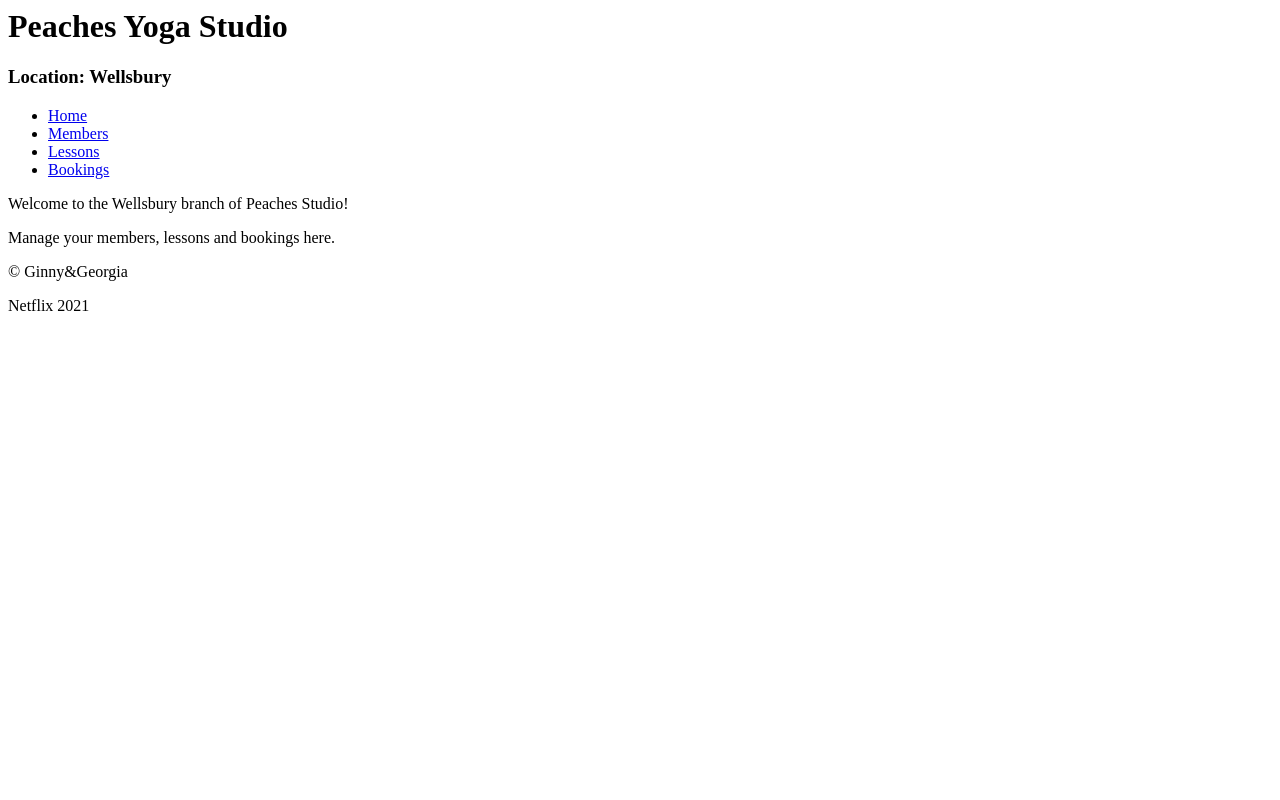
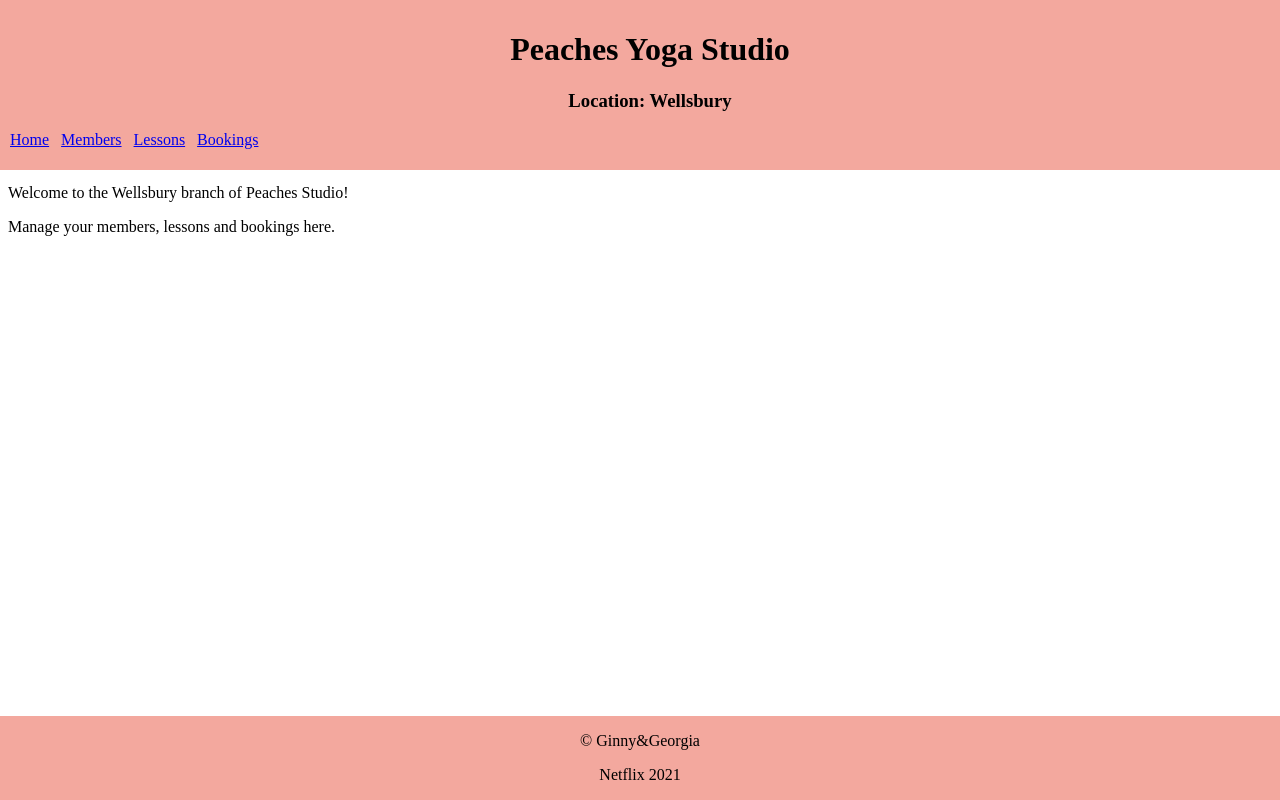
Before and after one commit to hollyhbrady/Peaches_Studio, a Flask app: page / in a window 1280 px wide. Run offline with Flask 2, Linux system fonts and the light colour scheme.

Commit message:
added css to base html

```diff
--- a/static/style.css
+++ b/static/style.css
@@ -0,0 +1,24 @@
+header {
+    align-items: center;
+    background-color: rgb(243, 168, 158);
+    padding: 10px;
+    position: fixed;
+    top: 0%;
+    left: 0%;
+    width: 100%;
+    height: 150px;
+}
+
+main {
+    padding-top: 160px;
+    padding-bottom: 90px;
+}
+
+footer {
+    align-items: center;
+    background-color: rgb(243, 168, 158);
+    position: fixed;
+    bottom: 0px;
+    left: 0%;
+    width: 100%
+}
--- a/templates/base.html
+++ b/templates/base.html
@@ -3,18 +3,17 @@
     <meta charset="UTF-8">
     <meta http-equiv="X-UA-Compatible" content="IE=edge">
     <meta name="viewport" content="width=, initial-scale=1.0">
+    <link rel="stylesheet" href="static/style.css">
     <title>Peaches Yoga Studio</title>
 </head>
 <header>
-<h1>Peaches Yoga Studio</h1>
-<h3>Location: Wellsbury</h3>
+<h1 style='text-align:center'>Peaches Yoga Studio</h1>
+<h3 style='text-align:center'>Location: Wellsbury</h3>
 <nav>
-    <ul>
-        <li><a href="/">Home</a></li>
-        <li><a href="/members">Members</a></li>
-        <li><a href="/lessons">Lessons</a></li>
-        <li><a href="/bookings">Bookings</a></li>
-    </ul>
+    <a href="/">Home</a> &nbsp
+    <a href="/members">Members</a> &nbsp
+    <a href="/lessons">Lessons</a> &nbsp
+    <a href="/bookings">Bookings</a>
 </nav>
 </header>
     <body>
@@ -27,7 +26,7 @@
         </main>
     </body>
     <footer>
-        <p>&#169 Ginny&Georgia</p>
-        <p>Netflix 2021</p>
+        <p style='text-align:center'>&#169 Ginny&Georgia</p>
+        <p style='text-align:center'>Netflix 2021</p>
     </footer>
 </html>
```
